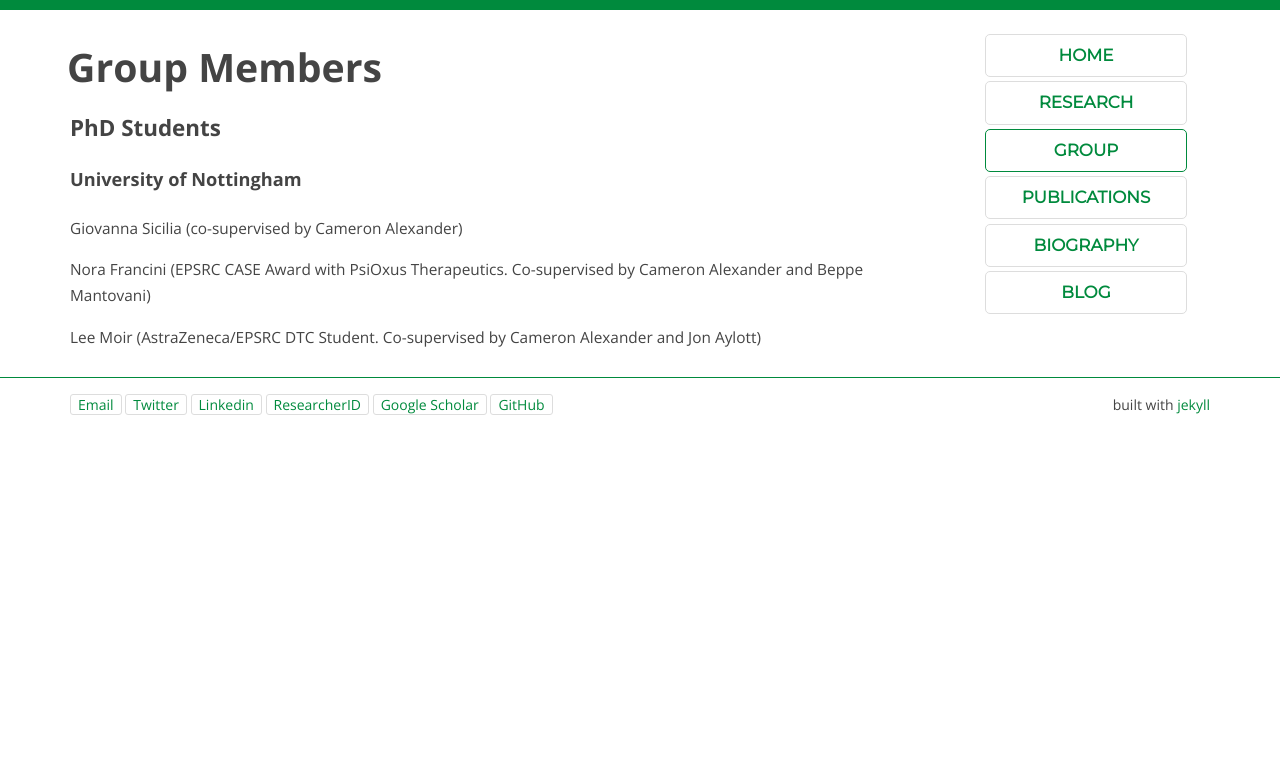
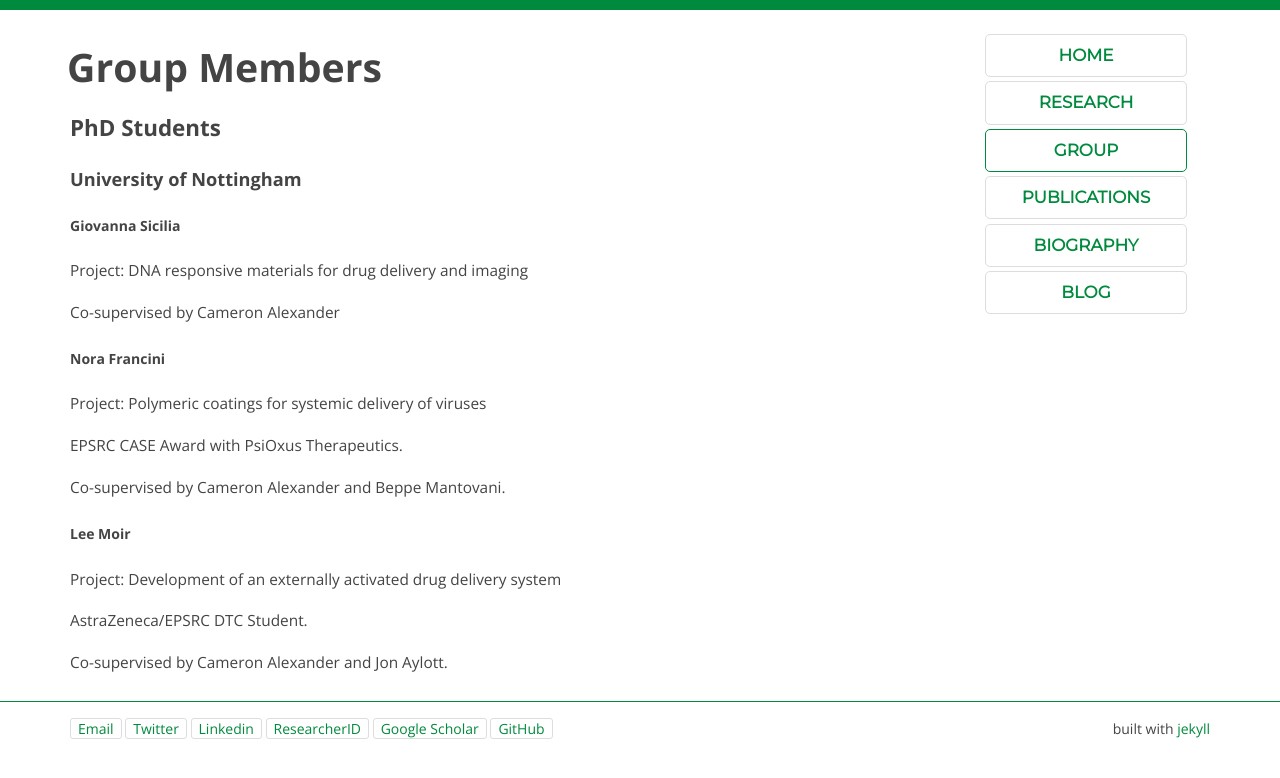
Before and after one commit to sebspain/sebspain.github.io, a Jekyll site: the page built from group/index.md, in a window 1280 px wide. Shown: the top 778 px of the page. Built offline with Jekyll 4.4.1, drawn with Linux system fonts in a browser that asks for light colours; Markdown is read by kramdown in place of the engine named in the settings.

Commit message:
added members

```diff
--- a/group/index.md
+++ b/group/index.md
@@ -6,8 +6,22 @@ title: Group Members
 ###PhD Students
 
 ####University of Nottingham
-Giovanna Sicilia (co-supervised by Cameron Alexander)
 
-Nora Francini (EPSRC CASE Award with PsiOxus Therapeutics. Co-supervised by Cameron Alexander and Beppe Mantovani)
+#####Giovanna Sicilia
+Project: DNA responsive materials for drug delivery and imaging
 
-Lee Moir (AstraZeneca/EPSRC DTC Student. Co-supervised by Cameron Alexander and Jon Aylott)
+Co-supervised by Cameron Alexander
+
+#####Nora Francini
+Project: Polymeric coatings for systemic delivery of viruses
+
+EPSRC CASE Award with PsiOxus Therapeutics.
+
+Co-supervised by Cameron Alexander and Beppe Mantovani.
+
+#####Lee Moir
+Project: Development of an externally activated drug delivery system
+
+AstraZeneca/EPSRC DTC Student.
+
+Co-supervised by Cameron Alexander and Jon Aylott.
```
